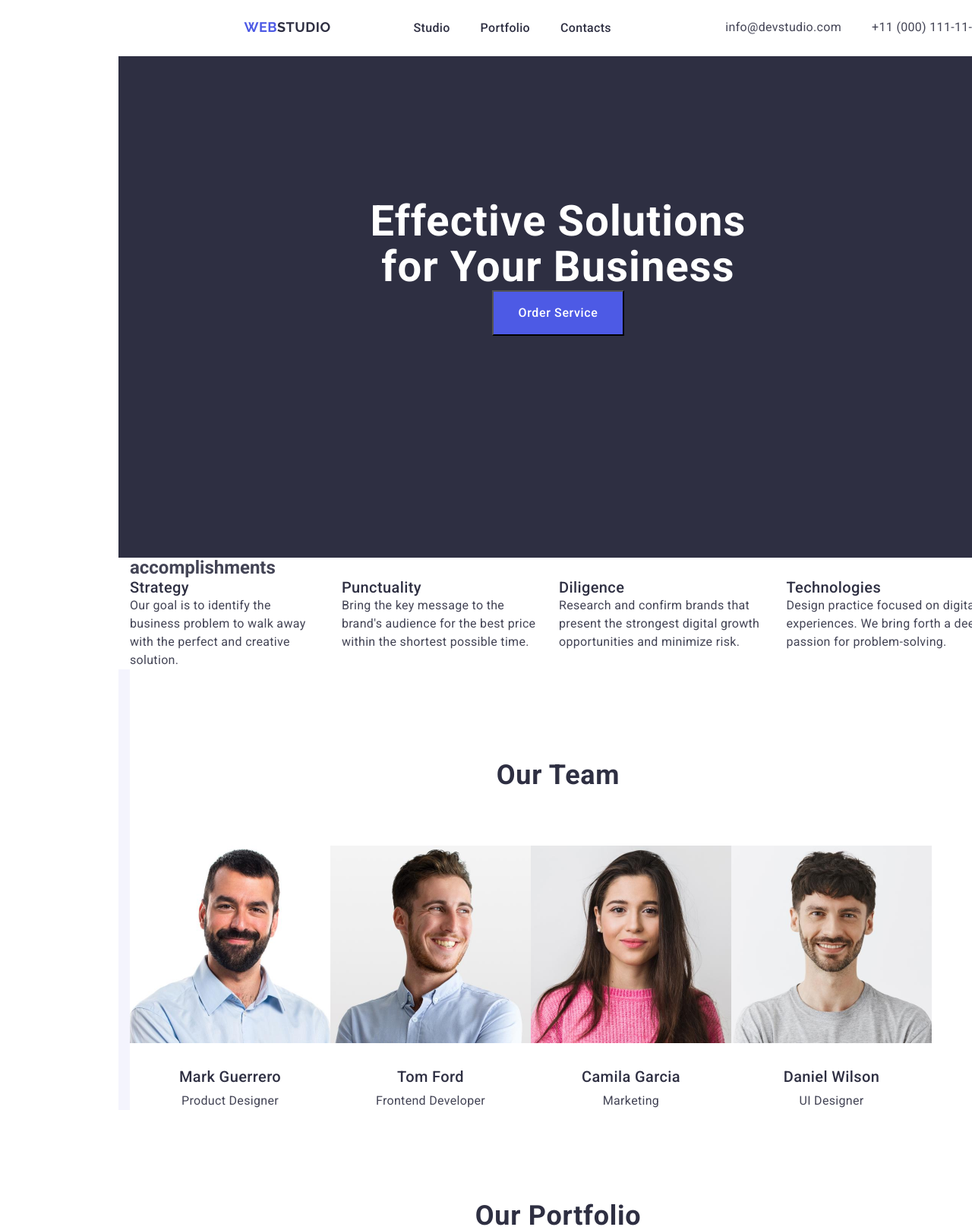
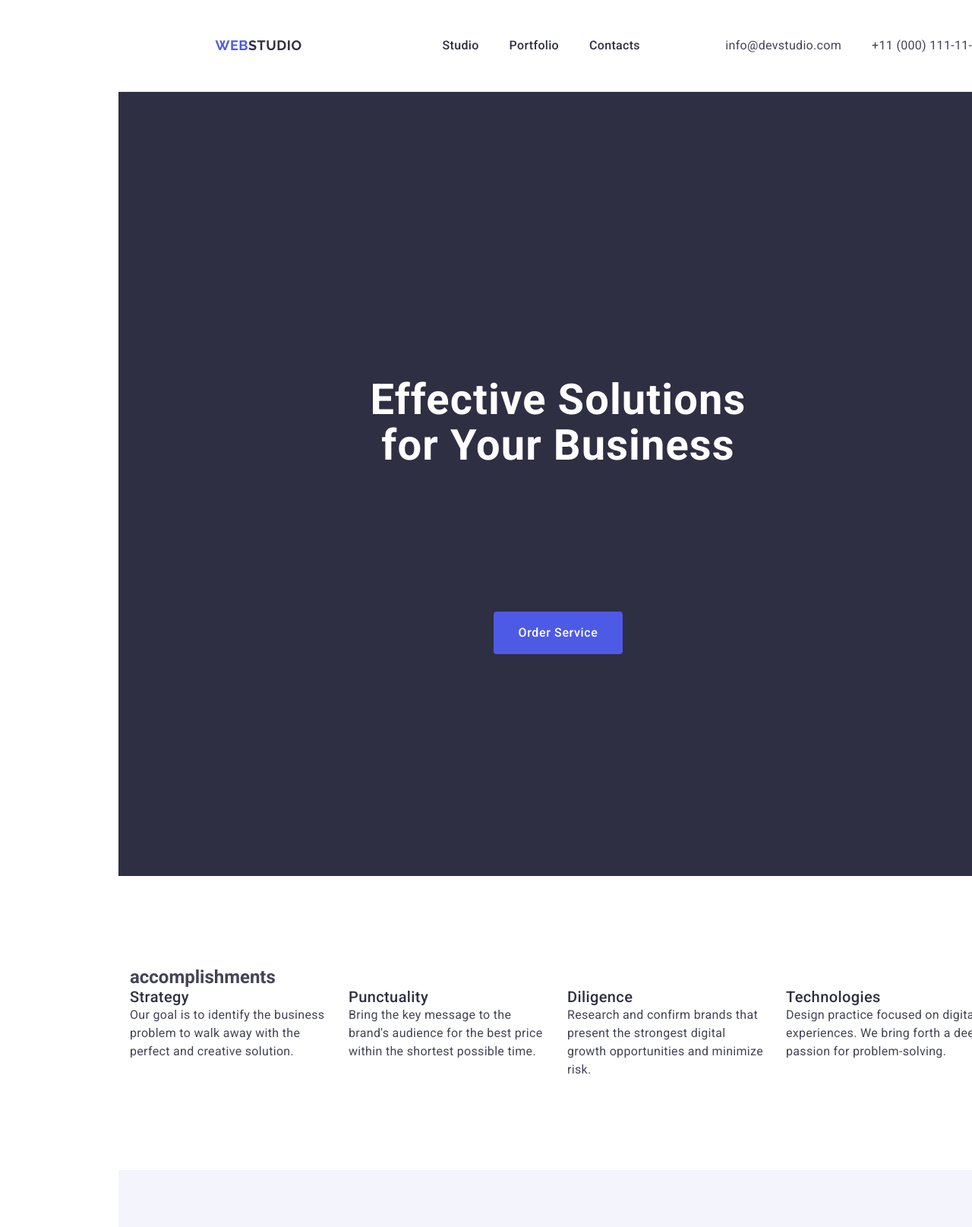
Before and after one commit to Pechkurov/goit-markup-hw-03, a plain HTML site: page index.html in a window 1280 px wide. Shown: the top 1615 px of the page at 76% size. Drawn offline with nearby package versions, Linux system fonts and the light colour scheme.

Commit message:
add index files

```diff
--- a/css/styles.css
+++ b/css/styles.css
@@ -27,6 +27,7 @@ img {display: block;
 }
 /* ---------------HEADER------------------------ */
 .header {
+    border-bottom: 1px solid #e7e9fc;
     padding-top: 24px;
     padding-bottom: 24px;
 }
@@ -39,6 +40,7 @@ img {display: block;
     text-transform: uppercase;
     color:  #4d5ae5;
     text-decoration: none;
+    margin-right: 76px
 }
 .header-container {
     display: flex;
@@ -48,6 +50,8 @@ img {display: block;
     margin: 0 auto;
     padding-top: 25px;
     padding-bottom: 25px;
+    align-items: center;
+    padding: 24px 0;
 }
 .header-logo-web {
     color: #2e2f42;
@@ -112,6 +116,7 @@ color: #fff;
 background-color: #2e2f42;
 max-width: 496px;
 margin: 0 auto;
+padding: 188px 0;
 }
 .order-buttom {
     font-family: "Roboto", sans-serif;
@@ -126,6 +131,10 @@ padding: 16px 32px 16px 32px;
 max-width: 496px;
 margin: 0 auto;
 display: block;
+min-width: 169px;
+height: 56px;
+border: none;
+border-radius: 4px;
 }
 .order-buttom:hover {background-color: #404BBF;}
 .order-buttom:focus {background-color:#404BBF;}
@@ -134,12 +143,19 @@ display: block;
     padding-top: 120px;
     padding-bottom: 120px;
 }
+.section-two {
+    padding: 120px 0;
+}
 .ul-accomplishments{
     display: flex;
     gap: 24px;
 
 }
-
+.fake {
+.visually-hidden{
+    0;
+}
+}
 .accomplishments-list {
     font-family: "Roboto", sans-serif;
     font-weight: 500;
@@ -148,12 +164,13 @@ line-height: 1.2;
 letter-spacing: 0.02em;
 color: #2e2f42;
 cursor: pointer;
-margin-bottom: 32px;
-width: calc((100% - 3 * 24px) / 4);
+margin-bottom: 8px;
 padding-left: 0;
 margin: 0;
 }
-
+.accomplishments-item{
+    width: calc((100% - 3 * 24px) / 4);
+}
 .ul-accomplishments {list-style: none;}
 .accomplishments-paragraph {
     font-family: "Roboto", sans-serif;
@@ -167,6 +184,10 @@ color: #434455;
 }
 /* -------------------------------SECTION 3------------------- */
 .team {background-color: #F4F4FD;
+    padding: 120px 0;
+}
+.container-team {
+    padding: 32px 0;
 }
 .team-paragraph {
     font-family: "Roboto", sans-serif;
@@ -180,18 +201,20 @@ text-transform: capitalize;
 background-color: #FFFFFF;
 padding-top: 120px;
 padding-bottom: 72px;
+margin-bottom: 72px;
 
 }
 .foto {background-color: #FFFFFF;
 margin-bottom: 32px;
 }
 .team-info {background-color: #FFFFFF;
+    border-radius: 0px 0px 4px 4px;
  }
 .team-list {
     list-style: none;
     background-color: #FFFFFF;
-
     display: flex;
+    gap: 24px;
 }
 .team-name {
     font-family: "Roboto", sans-serif;
@@ -203,6 +226,7 @@ text-align: center;
 color: #2e2f42;
 background-color: #FFFFFF;
 margin-bottom: 8px;
+text-align: center;
 }
 .team-job {
     font-family: "Roboto", sans-serif;
--- a/index.html
+++ b/index.html
@@ -13,7 +13,7 @@
 </head>
 <body class="body-style">
 <!--Шапка сайту-->
-<header>
+        <header class="header">
     <div class="container header-container">
     <nav class="header-nav">
         <a class="header-logo" href="./index.html">Web<span class="header-logo-web">Studio</span></a>
@@ -43,15 +43,15 @@
         </section>
 
         <!-- accomplishments -->
-        <section>
+        <section class="section-two">
             <div class="container">
-            <h2>accomplishments</h2>
+            <h2 class="fake">accomplishments</h2>
             <ul class="ul-accomplishments">
                 <li class="accomplishments-item">
                  <h3 class="accomplishments-list">Strategy</h3>
                  <p class="accomplishments-paragraph">Our goal is to identify the business problem to walk away with the perfect and creative solution. </p>
                 </li>
-                <li>
+                <li class="accomplishments-item">
                  <h3 class="accomplishments-list">Punctuality</h3>
                  <p class="accomplishments-paragraph">Bring the key message to the brand's audience for the best price within the shortest possible time.</p>
                 </li>
@@ -69,7 +69,7 @@
 
         <!--Our Team-->
         <section class="team">
-            <div class="container">
+            <div class="container-team">
             <h2 class="team-paragraph">Our Team</h2>
              <ul class="team-list">
               <li class="team-info">
@@ -93,7 +93,7 @@
                 <p class="team-job">UI Designer</p>
               </li>
             </ul>
-        </div>
+            </div>
         </section>
         <!--Our Portfolio-->
         <section class="portfolio">
```
